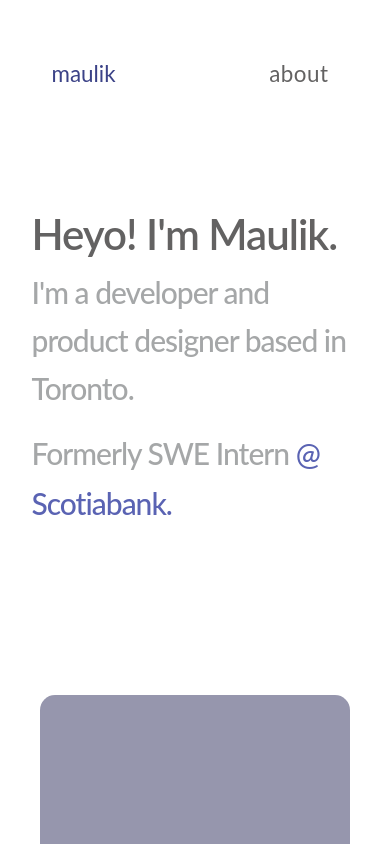
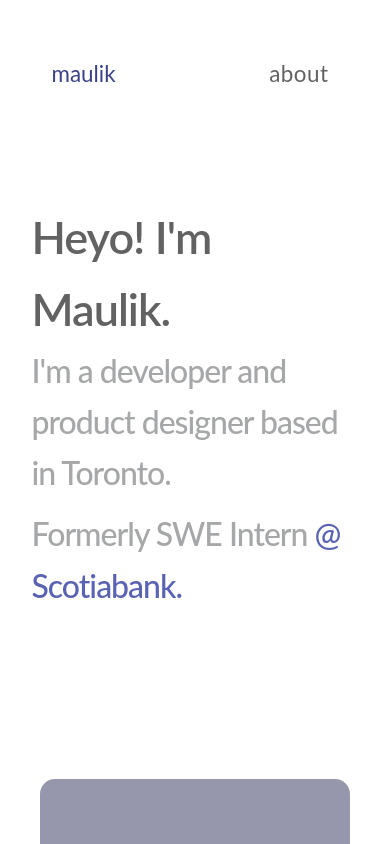
Before and after one commit to mshah87/mshah87.github.io, a Vue app: page / in a window 390 px wide. Shown: the top 844 px of the page. Built offline with nearby package versions, Linux system fonts and the light colour scheme; what @vuikit/icons, vuikit would draw is missing.

Commit message:
fix media queries

```diff
--- a/src/components/Introduction.vue
+++ b/src/components/Introduction.vue
@@ -68,14 +68,38 @@ export default {
     }
   }
 
-  @media only screen and (max-width: 415px) {
+
+  @media only screen and (max-width: 414px) {
     .hello {
-      font-size: 42px;
+      font-size: 45px;
     }
 
     .intro {
-      font-size: 30px;
-      margin-bottom: 17px;
+      font-size: 32px;
+      margin-bottom: 10px;
+    }
+
+    .position{
+      font-size: 32px;
+    }
+
+    .hero__title {
+      line-height: 1.6;
+    }
+
+    .hero-component{
+      margin: 12% auto;
+    }
+  }
+
+  @media only screen and (max-width: 375px) {
+    .hello {
+      font-size: 40px;
+    }
+
+    .intro {
+      font-size: 28px;
+      margin-bottom: 10px;
     }
 
     .hero__title {
@@ -83,7 +107,7 @@ export default {
     }
 
     .position{
-      font-size: 30px;
+      font-size: 28px;
     }
 
     .hero-component{
```
